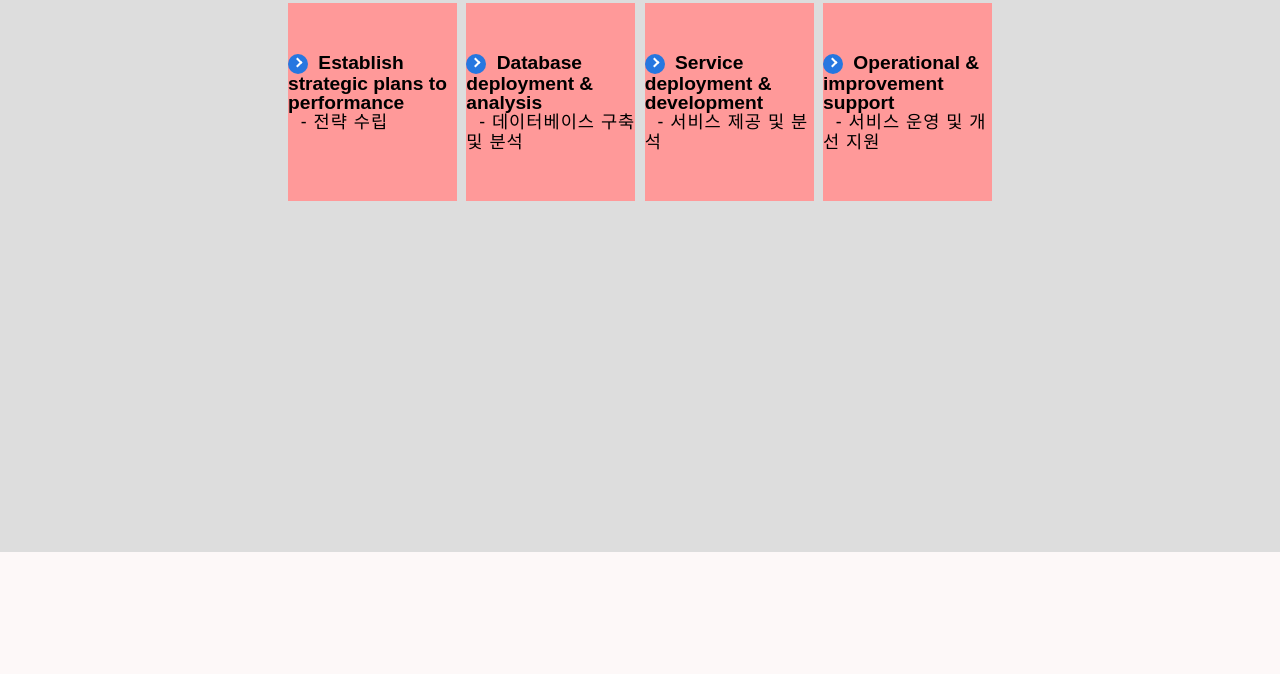
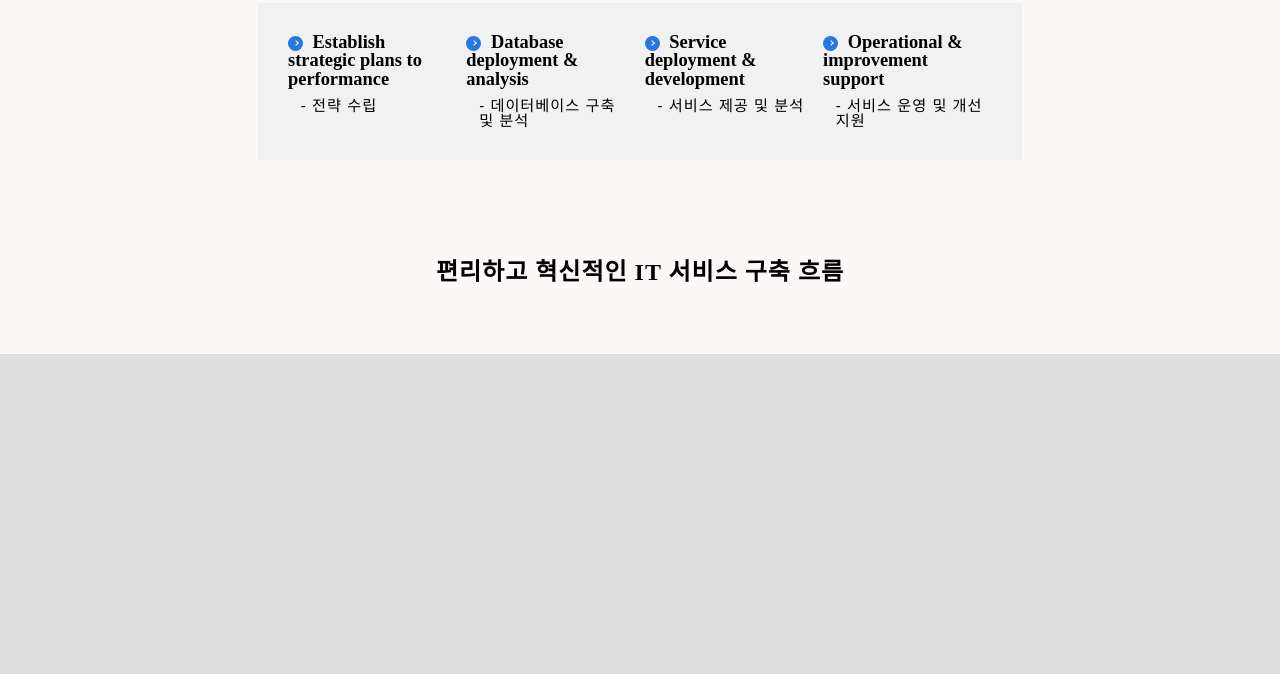
Before and after one commit to jesszin/next-in, a plain HTML site: page business.html in a window 1280 px wide. Shown: the part 248-922 px from the top of the page. Before the commit the page ends 800 px from the top, so only its background shows below. Drawn offline with nearby package versions, Linux system fonts and the light colour scheme; a web font is replaced by a local one.

Commit message:
business edit

```diff
--- a/business.html
+++ b/business.html
@@ -65,6 +65,16 @@
             </li>
         </ul>
 
+        <h2>
+            편리하고 혁신적인 IT 서비스 구축 흐름
+        </h2>
+        <div id="plan-page">
+            <div class="step-icon"></div>
+            <div class="planWrap">
+                <div class="left"></div>
+                <div class="right"></div>
+            </div>
+        </div>
     </div>
 </div>
 
--- a/css/business.css
+++ b/css/business.css
@@ -17,7 +17,6 @@ header nav ul li:nth-child(2) a::after{
 #allstep-page{
     width: 100%;
     height: 100vh;
-    background:#ddd;
 }
 #allstep-page .allWrap{
     width:100%;
@@ -25,21 +24,32 @@ header nav ul li:nth-child(2) a::after{
 }
 #allstep-page .allWrap ul{
     max-width: 55%;
-
+    padding:0 30px;
+    background:#f2f1f1;
     margin:20px auto;
     display: flex;
     justify-content: space-between;
 }
 .allWrap ul li{
     width: 24%;
-    padding:50px 0;
-    background:#f99;
+    padding:30px 0;
+}
+#plan-page{
+    width: 100%;
+    height: 40vh;
+    background:#ddd;
+}
+#plan-page .planWrap{
+    display: flex;
+    flex-wrap: wrap;
+}
+#plan-page .planWrap>div{
+    width: 50%;
+    background-repeat: no-repeat;
+    background-position: center;
 }
 
 /*all Step*/
-.allWrap{
-    font-family: 'NanumSquare', sans-serif;
-}
 .allWrap h1{
     font-weight: bolder;
     font-size: 2.3rem;
@@ -47,19 +57,26 @@ header nav ul li:nth-child(2) a::after{
     text-align: center;
     margin-top:100px;
 }
+.allWrap h2{
+    font-weight: 600;
+    font-size: 1.5rem;
+    letter-spacing: 1px;
+    text-align: center;
+    margin:100px 0 70px;
+}
 .allWrap ul li a{
     display: block;
     width: 100%;
     font-weight: bold;
-    font-size: 1.2rem;
-    white-space: initial;
+    font-size: 1.15rem;
+    white-space: inherit;
     position: relative;
 }
 .allWrap ul li a::before{
     display: inline-block;
     content:"";
-    width: 20px;
-    height: 20px;
+    width: 15px;
+    height: 15px;
     -webkit-border-radius: 50%;
     -moz-border-radius: 50%;
     border-radius: 50%;
@@ -70,18 +87,31 @@ header nav ul li:nth-child(2) a::after{
 .allWrap ul li a::after{
     display:inline-block;
     content:"";
-    width: 5px;
-    height: 5px;
-    border-top:2px solid #fff;
-    border-right:2px solid #fff;
+    width: 3px;
+    height: 3px;
+    border-top:1px solid #fff;
+    border-right:1px solid #fff;
     position: absolute;
-    top:6px;
-    left:6px;
+    top:8px;
+    left:5.5px;
     transform:rotate(45deg);
 }
+.allWrap ul li a:hover{
+    -webkit-transition:  all 0.2s ease-out;
+    -moz-transition: all 0.2s ease-out;
+    -ms-transition:  all 0.2s ease-out;
+    -o-transition: all 0.2s ease-out;
+    transition: all 0.2s ease-out;
+    color:#2677e0;
+}
 .allWrap ul li a span{
+    display: inline-block;
     font-weight: normal;
-    font-size: 1.1rem;
+    font-family: 'NanumSquare', sans-serif;
+    font-size: 0.95rem;
     margin-left:1vw;
+    margin-top:10px;
     letter-spacing: 1px;
 }
+
+/*plan page*/
```
